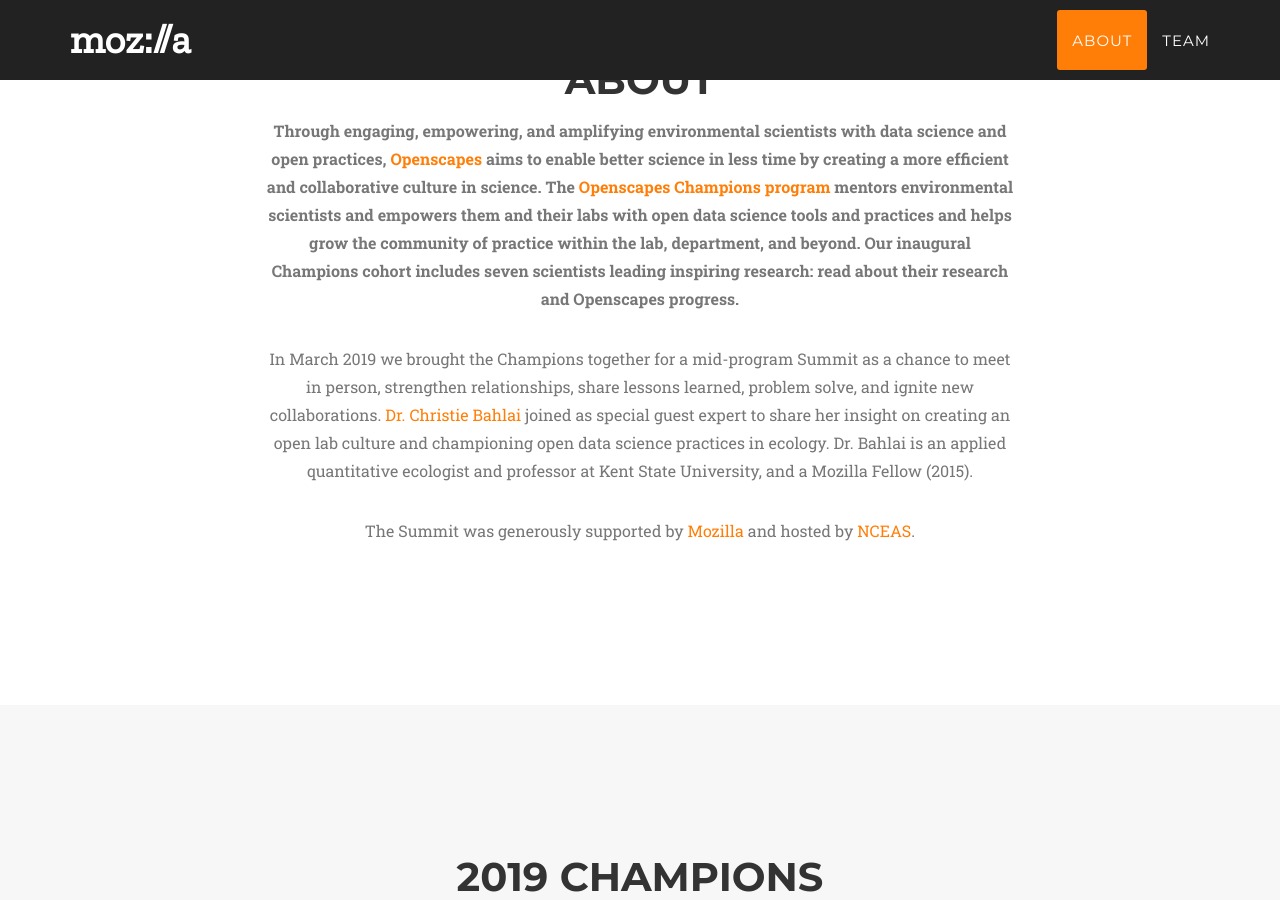
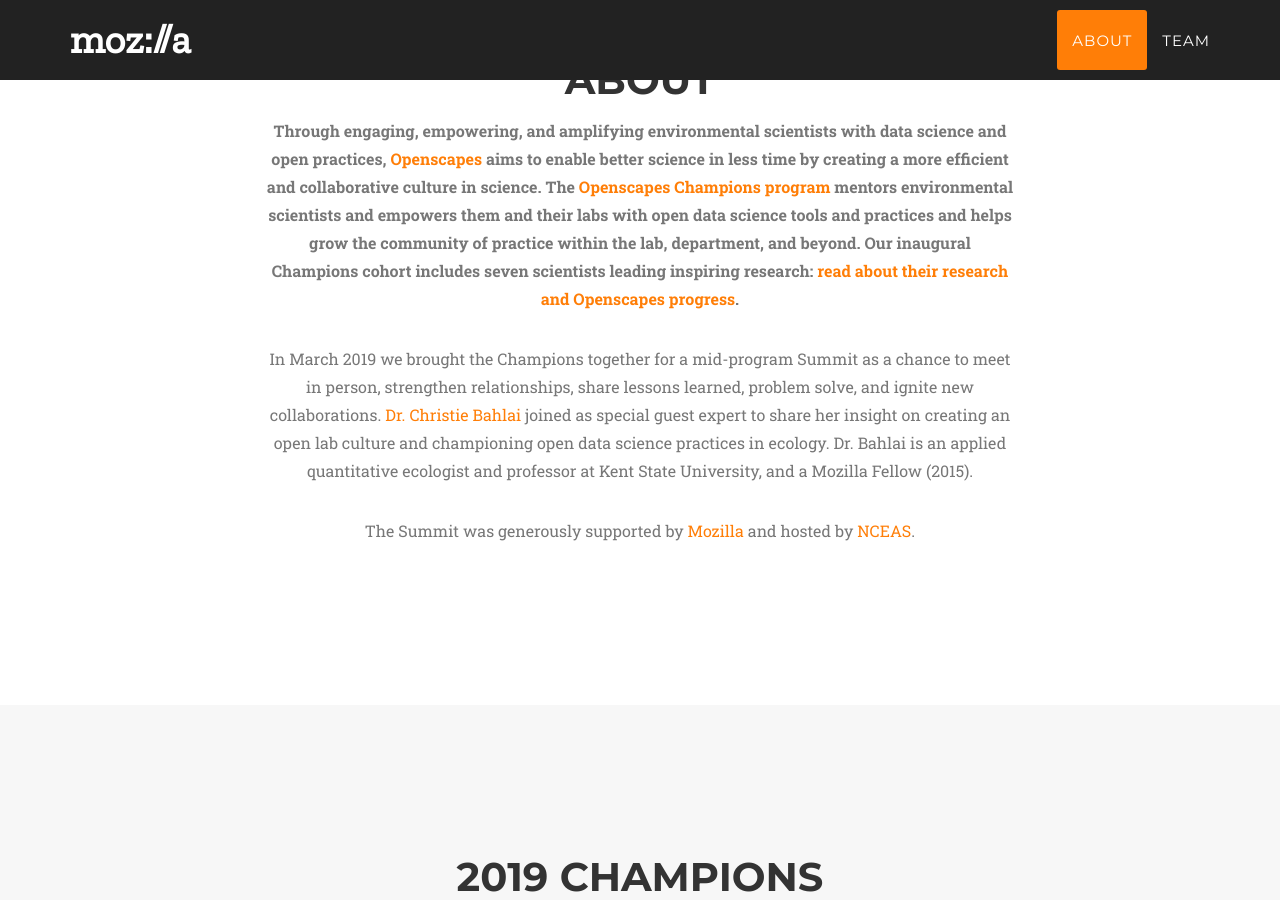
Before and after one commit to Openscapes/champions-summit, a Jekyll site: the page built from index.html, in a window 1280 px wide and 900 px high, scrolled down 850 px. Built offline with Jekyll 4.4.1, drawn with Linux system fonts in a browser that asks for light colours; some web fonts are replaced.

Commit message:
bloody autofill </a>!

```diff
--- a/_includes/services.html
+++ b/_includes/services.html
@@ -10,7 +10,7 @@
                 <div class="col-lg-2 text-center">
                 </div>
                 <div class="col-lg-8 text-center">
-                   <p class="large text-muted"><b>Through engaging, empowering, and amplifying environmental scientists with data science and open practices, <a href="https://www.openscapes.org/">Openscapes</a> aims to enable better science in less time by creating a more efficient and collaborative culture in science. The <a href="https://www.openscapes.org/blog/2019/01/28/introducing-champions-program/">Openscapes Champions program</a> mentors environmental scientists and empowers them and their labs with open data science tools and practices and helps grow the community of practice within the lab, department, and beyond. Our inaugural Champions cohort includes seven scientists leading inspiring research: <a href="https://medium.com/@openscapes/openscapes-champions-incorporate-open-practices-in-their-science-7eefa07b8573"></a>read about their research and Openscapes progress</a>. </b></p>
+                   <p class="large text-muted"><b>Through engaging, empowering, and amplifying environmental scientists with data science and open practices, <a href="https://www.openscapes.org/">Openscapes</a> aims to enable better science in less time by creating a more efficient and collaborative culture in science. The <a href="https://www.openscapes.org/blog/2019/01/28/introducing-champions-program/">Openscapes Champions program</a> mentors environmental scientists and empowers them and their labs with open data science tools and practices and helps grow the community of practice within the lab, department, and beyond. Our inaugural Champions cohort includes seven scientists leading inspiring research: <a href="https://medium.com/@openscapes/openscapes-champions-incorporate-open-practices-in-their-science-7eefa07b8573">read about their research and Openscapes progress</a>. </b></p>
                 </div>
                 <div class="col-lg-2 text-center">
                 </div>
```
